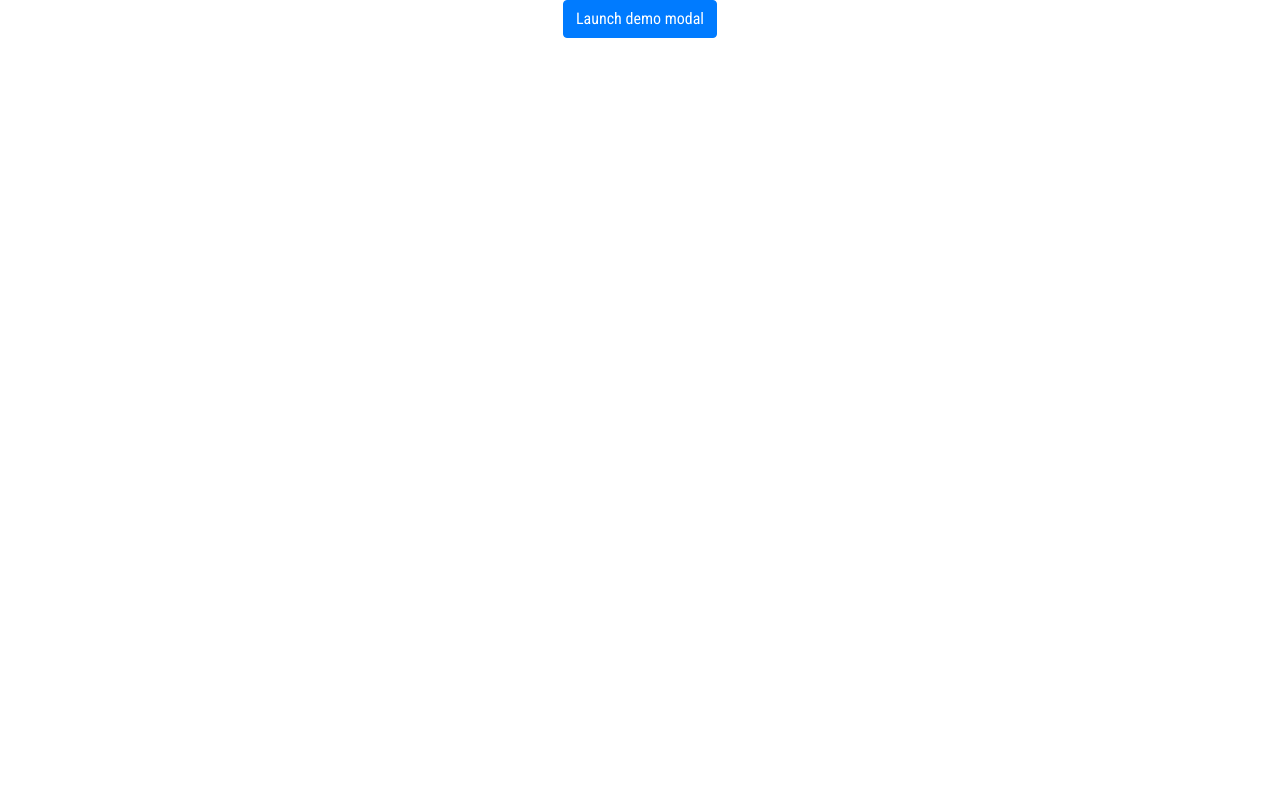
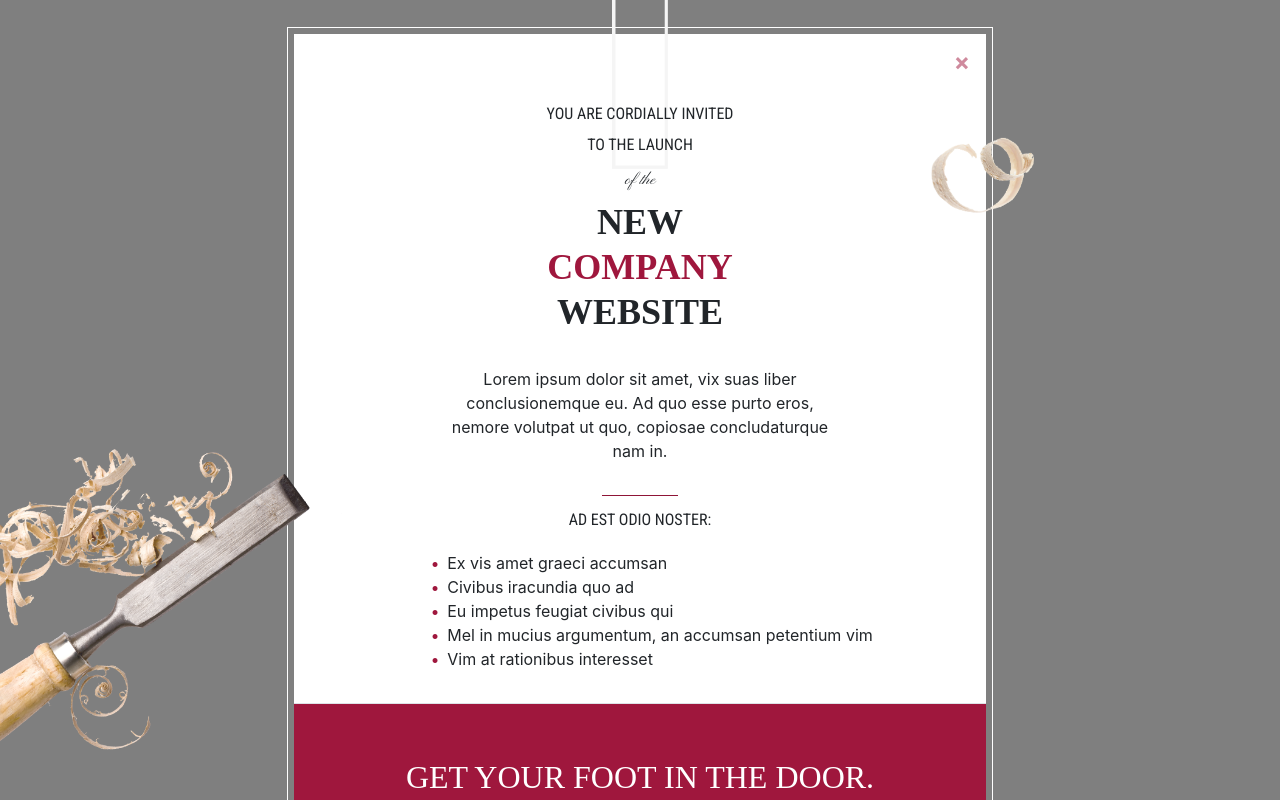
Before and after one commit to nelsonk97/tbk-nelson, a React (Create React App) app: page / in a window 1280 px wide. Built offline with nearby package versions, Linux system fonts and the light colour scheme; a web font is replaced by a local one.

Commit message:
build folder

```diff
--- a/src/App.js
+++ b/src/App.js
@@ -1,5 +1,6 @@
 import Modal from "react-bootstrap/Modal";
-import React, { useState } from "react";
+import React, { useRef, useEffect, useState } from "react";
+import ReactDOM from "react-dom";
 import Button from "react-bootstrap/Button";
 import Form from "react-bootstrap/Form";
 
@@ -16,12 +17,15 @@ const App = () => {
   const handleClose = () => setShow(false);
   const handleShow = () => setShow(true);
 
+  useEffect(() => {
+    setTimeout(() => {
+      handleShow();
+    }, 3000); //miliseconds
+  }, []);
+
   return (
     <div className="app">
       <div className="container">
-        <Button variant="primary" onClick={handleShow}>
-          Launch demo modal
-        </Button>
 
         <Modal
           dialogClassName="modal-90w"
```
